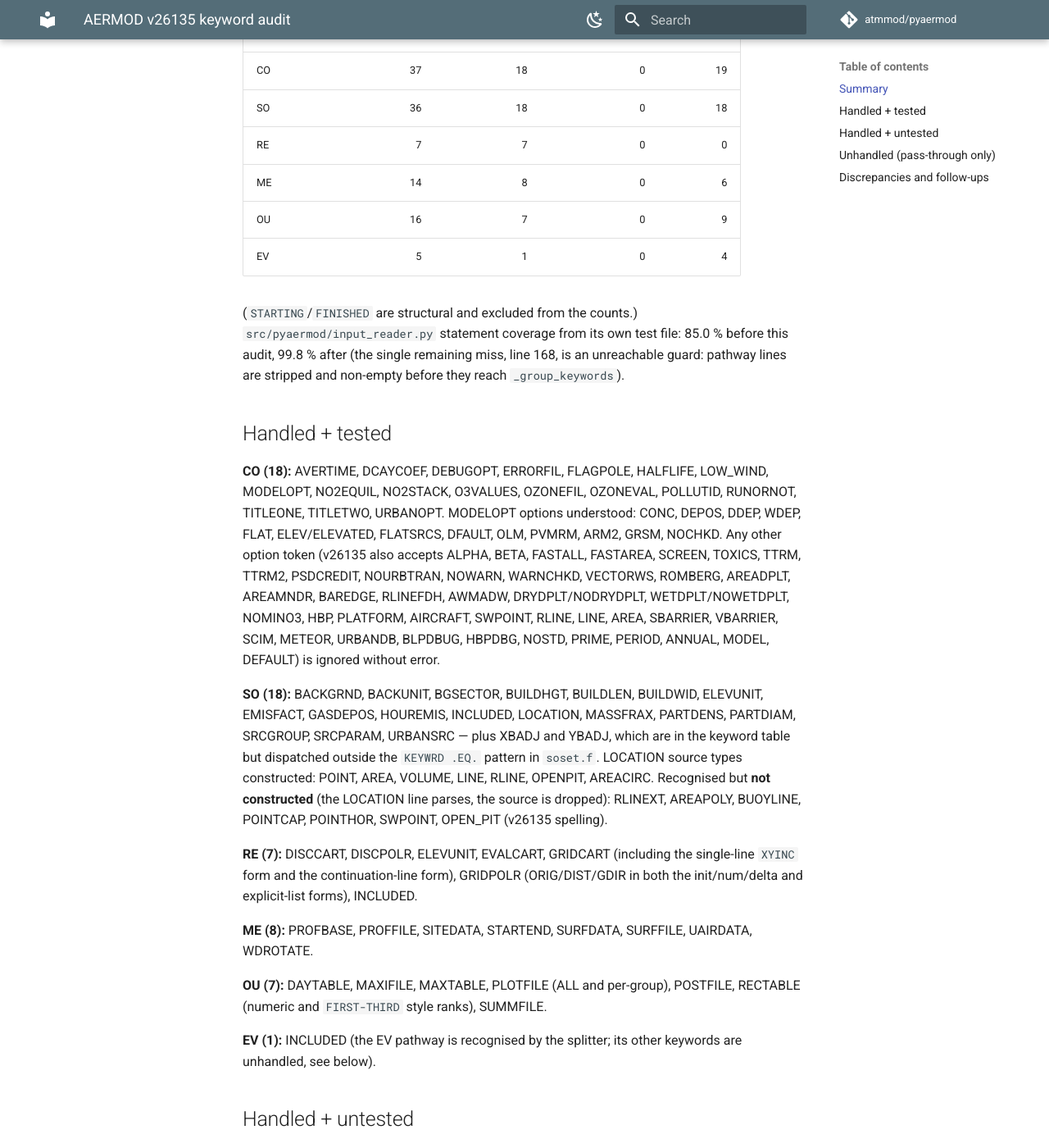
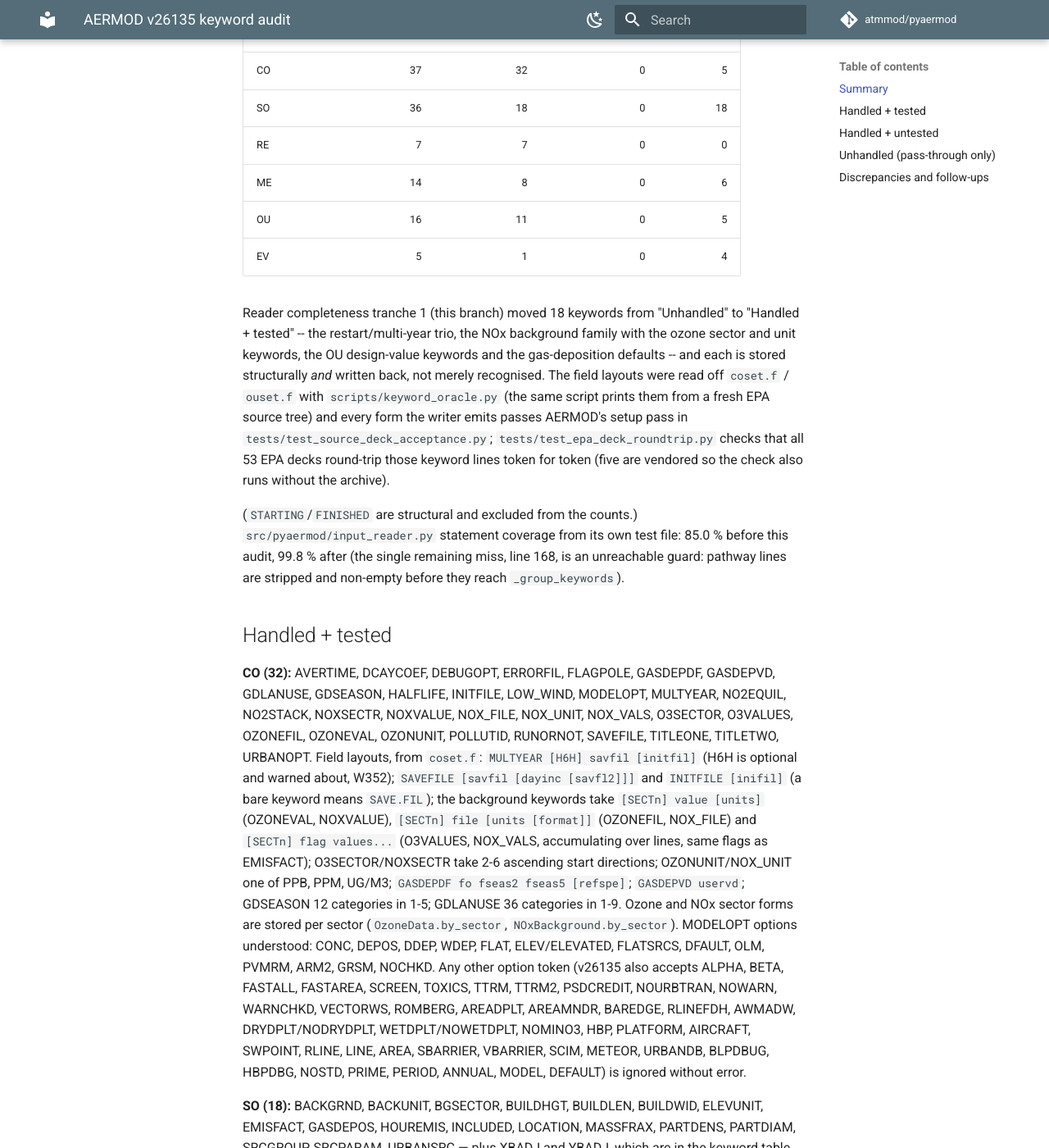
Before and after one commit to atmmod/pyaermod, an MkDocs documentation site: the page built from docs/keyword-audit-v26135.md, in a window 1280 px wide and 1400 px high, scrolled down 1172 px. Shown: the whole window at 82% size. Built offline with MkDocs 1.6.1 and Material for MkDocs 9.7.7, drawn with Linux system fonts in a browser that asks for light colours; comment, search, counter and statistics services are not loaded; some of the changed text lies outside the part shown.

Commit message:
Record the reader's new coverage in the audit and changelog
The keyword audit is the document that says which of AERMOD's 115
dispatched keywords pyaermod reads; it moved from 59 to 77 handled and
tested, and its field-layout notes now come from coset.f and ouset.f
so the next tranche does not have to rediscover them. Two follow-ups
are added: the ozone writer forms this branch corrected, and the
GasDepositionParams field semantics the acceptance tests exposed
(pyaermod's validator reads AERMOD's cuticular resistance as a 0-1
reactivity and rejects EPA's own testgas values).

The quickstart's keyword lists were stale before this branch (they
named NOXFIL and NO2RATIO on the CO pathway); they now match the
reader, and show the two-call design-value workflow.

Co-Authored-By: Claude Fable 5.1 <noreply@anthropic.com>
Claude-Session: https://claude.ai/code/session_013QzcmUBP3CkADhcfqTFGK3

````diff
--- a/docs/keyword-audit-v26135.md
+++ b/docs/keyword-audit-v26135.md
@@ -51,12 +51,24 @@ keywords therefore never reach the validator.
 
 | Pathway | v26135 keywords | Handled + tested | Handled + untested | Unhandled |
 |---|---:|---:|---:|---:|
-| CO | 37 | 18 | 0 | 19 |
+| CO | 37 | 32 | 0 | 5 |
 | SO | 36 | 18 | 0 | 18 |
 | RE | 7 | 7 | 0 | 0 |
 | ME | 14 | 8 | 0 | 6 |
-| OU | 16 | 7 | 0 | 9 |
+| OU | 16 | 11 | 0 | 5 |
 | EV | 5 | 1 | 0 | 4 |
+
+Reader completeness tranche 1 (this branch) moved 18 keywords from
+"Unhandled" to "Handled + tested" -- the restart/multi-year trio, the NOx
+background family with the ozone sector and unit keywords, the OU
+design-value keywords and the gas-deposition defaults -- and each is
+stored structurally *and* written back, not merely recognised. The field
+layouts were read off `coset.f` / `ouset.f` with `scripts/keyword_oracle.py`
+(the same script prints them from a fresh EPA source tree) and every form
+the writer emits passes AERMOD's setup pass in
+`tests/test_source_deck_acceptance.py`; `tests/test_epa_deck_roundtrip.py`
+checks that all 53 EPA decks round-trip those keyword lines token for
+token (five are vendored so the check also runs without the archive).
 
 (`STARTING`/`FINISHED` are structural and excluded from the counts.)
 `src/pyaermod/input_reader.py` statement coverage from its own test file:
@@ -66,9 +78,22 @@ non-empty before they reach `_group_keywords`).
 
 ## Handled + tested
 
-**CO (18):** AVERTIME, DCAYCOEF, DEBUGOPT, ERRORFIL, FLAGPOLE, HALFLIFE,
-LOW_WIND, MODELOPT, NO2EQUIL, NO2STACK, O3VALUES, OZONEFIL, OZONEVAL,
-POLLUTID, RUNORNOT, TITLEONE, TITLETWO, URBANOPT.
+**CO (32):** AVERTIME, DCAYCOEF, DEBUGOPT, ERRORFIL, FLAGPOLE, GASDEPDF,
+GASDEPVD, GDLANUSE, GDSEASON, HALFLIFE, INITFILE, LOW_WIND, MODELOPT,
+MULTYEAR, NO2EQUIL, NO2STACK, NOXSECTR, NOXVALUE, NOX_FILE, NOX_UNIT,
+NOX_VALS, O3SECTOR, O3VALUES, OZONEFIL, OZONEVAL, OZONUNIT, POLLUTID,
+RUNORNOT, SAVEFILE, TITLEONE, TITLETWO, URBANOPT.
+Field layouts, from `coset.f`: `MULTYEAR [H6H] savfil [initfil]` (H6H is
+optional and warned about, W352); `SAVEFILE [savfil [dayinc [savfl2]]]`
+and `INITFILE [inifil]` (a bare keyword means `SAVE.FIL`); the background
+keywords take `[SECTn] value [units]` (OZONEVAL, NOXVALUE), `[SECTn] file
+[units [format]]` (OZONEFIL, NOX_FILE) and `[SECTn] flag values...`
+(O3VALUES, NOX_VALS, accumulating over lines, same flags as EMISFACT);
+O3SECTOR/NOXSECTR take 2-6 ascending start directions; OZONUNIT/NOX_UNIT
+one of PPB, PPM, UG/M3; `GASDEPDF fo fseas2 fseas5 [refspe]`;
+`GASDEPVD uservd`; GDSEASON 12 categories in 1-5; GDLANUSE 36 categories
+in 1-9. Ozone and NOx sector forms are stored per sector
+(`OzoneData.by_sector`, `NOxBackground.by_sector`).
 MODELOPT options understood: CONC, DEPOS, DDEP, WDEP, FLAT, ELEV/ELEVATED,
 FLATSRCS, DFAULT, OLM, PVMRM, ARM2, GRSM, NOCHKD. Any other option token
 (v26135 also accepts ALPHA, BETA, FASTALL, FASTAREA, SCREEN, TOXICS, TTRM,
@@ -96,8 +121,17 @@ INCLUDED.
 **ME (8):** PROFBASE, PROFFILE, SITEDATA, STARTEND, SURFDATA, SURFFILE,
 UAIRDATA, WDROTATE.
 
-**OU (7):** DAYTABLE, MAXIFILE, MAXTABLE, PLOTFILE (ALL and per-group),
-POSTFILE, RECTABLE (numeric and `FIRST-THIRD` style ranks), SUMMFILE.
+**OU (11):** DAYTABLE, FILEFORM, MAXDAILY, MAXDCONT, MAXIFILE, MAXTABLE,
+MXDYBYYR, PLOTFILE (ALL and per-group), POSTFILE, RECTABLE (numeric and
+`FIRST-THIRD` style ranks), SUMMFILE.
+Field layouts, from `ouset.f`: `MAXDAILY grpid filnam [funit]` and
+`MXDYBYYR grpid filnam [funit]` (no averaging-period field; the period is
+implied by the NAAQS processing, and AERMOD rejects both unless
+NO2AVE/SO2AVE/PM25AVE is active, E162/E163); `MAXDCONT grpid upper lower
+filnam [funit]` or `MAXDCONT grpid upper THRESH thresh filnam [funit]`,
+incompatible with SAVEFILE/INITFILE/MULTYEAR (E153); `FILEFORM FIX|EXP`.
+The MAXDAILY and MXDYBYYR files are read by
+`pyaermod.design_values.read_maxdaily` / `read_mxdybyyr`.
 
 **EV (1):** INCLUDED (the EV pathway is recognised by the splitter; its
 other keywords are unhandled, see below).
@@ -121,14 +155,8 @@ None of the 53 EPA decks fail because of them (they are all in the
 pass-through path), but several are common in practice and are the
 natural next reader features.
 
-**CO (19):** ARCFTOPT, ARMRATIO, AWMADWNW, EVENTFIL, GASDEPDF, GASDEPVD,
-GDLANUSE, GDSEASON, INITFILE, MULTYEAR, NOXSECTR, NOXVALUE, NOX_FILE,
-NOX_UNIT, NOX_VALS, O3SECTOR, ORD_DWNW, OZONUNIT, SAVEFILE.
-Highest value: `MULTYEAR`/`SAVEFILE`/`INITFILE` (five of the EPA decks
-chain years with them), the NOx background family (`NOXVALUE`,
-`NOX_FILE`, `NOX_VALS`, `NOX_UNIT`, `NOXSECTR`) and `O3SECTOR`/`OZONUNIT`
-for GRSM/TTRM runs, and the gas-deposition defaults (`GASDEPDF`,
-`GASDEPVD`, `GDSEASON`, `GDLANUSE`).
+**CO (5):** ARCFTOPT, ARMRATIO, AWMADWNW, EVENTFIL, ORD_DWNW.
+(`EVENTFIL` is written by `ControlPathway.eventfil` but not read back.)
 
 **SO (18):** ARCFTSRC, AREAVERT, BLPGROUP, BLPINPUT, CONCUNIT, DEPOUNIT,
 EMISUNIT, HBPSRCID, METHOD_2, NO2RATIO, OLMGROUP, PLATFORM, PSDGROUP,
@@ -146,10 +174,7 @@ The keyword table also lists NOTURB, NOSA, NOSW, NOSAST, NOSWST, NOSACO,
 NOSWCO (turbulence-suppression flags), which `meset.f` does not dispatch
 through the `KEYWRD .EQ.` pattern.
 
-**OU (9):** EVALFILE, FILEFORM, MAXDAILY, MAXDCONT, MXDYBYYR, NOHEADER,
-RANKFILE, SEASONHR, TOXXFILE. Highest value: `MAXDAILY`/`MXDYBYYR`/
-`MAXDCONT` (the 1-hour NO2/SO2 NAAQS design-value outputs) and
-`FILEFORM`.
+**OU (5):** EVALFILE, NOHEADER, RANKFILE, SEASONHR, TOXXFILE.
 
 **EV (4):** EVENTLOC, EVENTOUT, EVENTPER, FILEFORM.
 
@@ -174,4 +199,19 @@ RANKFILE, SEASONHR, TOXXFILE. Highest value: `MAXDAILY`/`MXDYBYYR`/
 5. **Pass-through tests pin behaviour, not support.** The
    `test_unhandled_*_keywords_pass_through` cases assert only that the
    deck still parses; when support for a keyword is added, replace the
-   corresponding parametrised entry with a structural assertion.
+   corresponding parametrised entry with a structural assertion. (Done
+   for the 18 keywords of tranche 1: see `TestCORestartKeywords`,
+   `TestCONOxAndOzoneBackground`, `TestCOGasDepositionDefaults` and the
+   design-value cases in `TestMEOUKeywordsV26135`.)
+6. **Ozone writer forms.** Before tranche 1 the writer emitted every
+   ozone input as `O3VALUES` (`O3VALUES <file>`, `O3VALUES UNIFORM v`,
+   `O3VALUES SECTOR n v`) and the NOx file as `NOXVALUE <file>`; AERMOD
+   rejects all four (E201/E203/E208). Fixed: OZONEFIL, OZONEVAL,
+   `OZONEVAL SECTn`, NOX_FILE. The reader keeps accepting the two legacy
+   `O3VALUES` spellings so older pyaermod decks still open.
+7. **`GasDepositionParams` field semantics.** AERMOD's `GASDEPOS` fields
+   are `Da Dw rcl Henry` (EPA's `testgas` deck: `0.08962 1.04E-5 2.51E4
+   557.0`); pyaermod's validator reads the third as a 0-1 reactivity and
+   rejects EPA's own values. Not a reader defect (the values round-trip),
+   but the writer-side model needs the same treatment as the keywords
+   above (WP-2).
--- a/docs/quickstart.md
+++ b/docs/quickstart.md
@@ -433,7 +433,9 @@ v26135 Fortran source in [`keyword-audit-v26135.md`](keyword-audit-v26135.md)):
 
 STARTING, FINISHED, TITLEONE, TITLETWO, MODELOPT, AVERTIME, POLLUTID,
 RUNORNOT, ELEVUNIT, FLAGPOLE, HALFLIFE, DCAYCOEF, URBANOPT, LOW_WIND,
-EVENTFIL, O3VALUES, OZONEFIL, NO2RATIO, NOXFIL
+EVENTFIL, NO2STACK, NO2EQUIL, OZONEVAL, OZONEFIL, O3VALUES, O3SECTOR,
+OZONUNIT, NOXVALUE, NOX_FILE, NOX_VALS, NOX_UNIT, NOXSECTR, GASDEPDF,
+GASDEPVD, GDSEASON, GDLANUSE, SAVEFILE, INITFILE, MULTYEAR
 
 ### Source Pathway (SO)
 
@@ -454,7 +456,19 @@ SURFFILE, PROFFILE, SURFDATA, UAIRDATA, STARTEND, WDROTATE
 
 ### Output Pathway (OU)
 
-RECTABLE, MAXTABLE, DAYTABLE, SUMMFILE, MAXIFILE, PLOTFILE, POSTFILE
+RECTABLE, MAXTABLE, DAYTABLE, SUMMFILE, MAXIFILE, PLOTFILE, POSTFILE,
+FILEFORM, MAXDAILY, MXDYBYYR, MAXDCONT
+
+The 1-hour NO2/SO2 (and 24-hour PM2.5) design-value workflow is one call
+on each side of the model run:
+
+```python
+from pyaermod import naaqs_output_pathway, read_maxdaily, so2_1hr_design_value
+
+project.output = naaqs_output_pathway("SO2", stem="so2")   # MAXDAILY, MXDYBYYR, MAXDCONT at rank 4
+# ... run AERMOD ...
+design = so2_1hr_design_value(read_maxdaily("so2_maxdaily.dat"))
+```
 
 ### Event Pathway (EV)
 
````
Also changed, not shown: CHANGELOG.md (+78 -0 lines).
